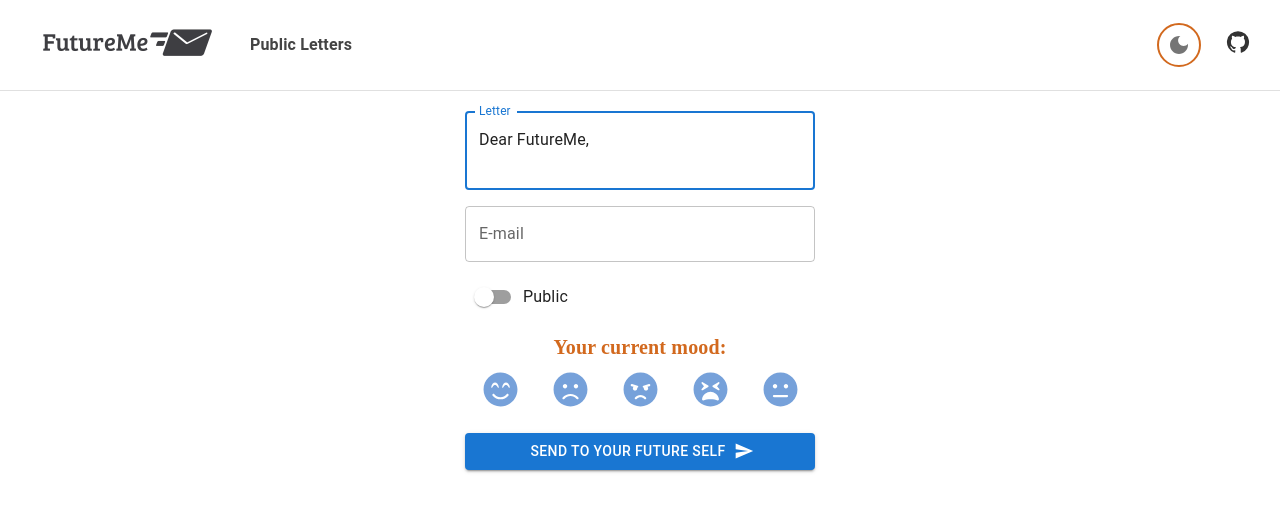
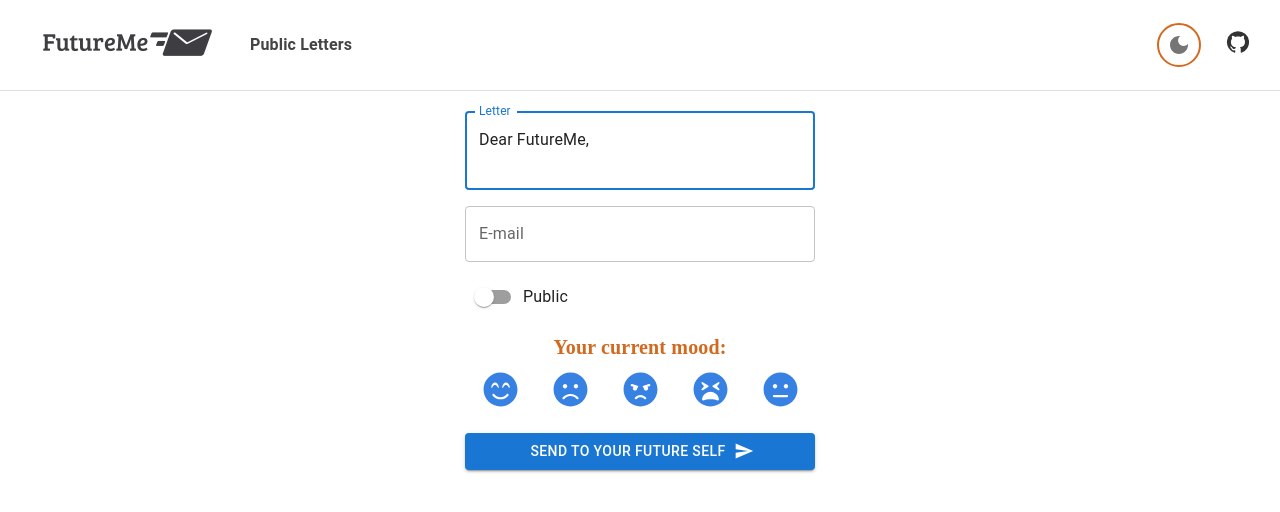
Before and after one commit to AbdoElsaed/FutureMe, a Next.js app in the folder client/: page / in a window 1280 px wide. Shown: the top 512 px of the page. Built offline with nearby package versions, Linux system fonts and the light colour scheme.

Commit message:
increase emoji color contrast

```diff
--- a/client/components/MoodPicker/index.js
+++ b/client/components/MoodPicker/index.js
@@ -19,7 +19,7 @@ const MoodPicker = ({ mood, setMood }) => {
   const handleMoodChange = (v, e) => {
     setMood(v);
     elements.forEach((i) => {
-      document.getElementById(i.name).style.color = "#548ad1cb";
+      document.getElementById(i.name).style.color = "#2375e0e8";
     });
     document.getElementById(v).style.color = "chocolate";
   };
--- a/client/styles/MoodPicker.module.css
+++ b/client/styles/MoodPicker.module.css
@@ -17,7 +17,7 @@
 }
 .icon {
     font-size: 35px;
-    color:#548ad1cb;
+    color:#2375e0e8;
     /* margin-left: 20px; */
     cursor: pointer;
     transition: all .2s ease-in-out;
```
